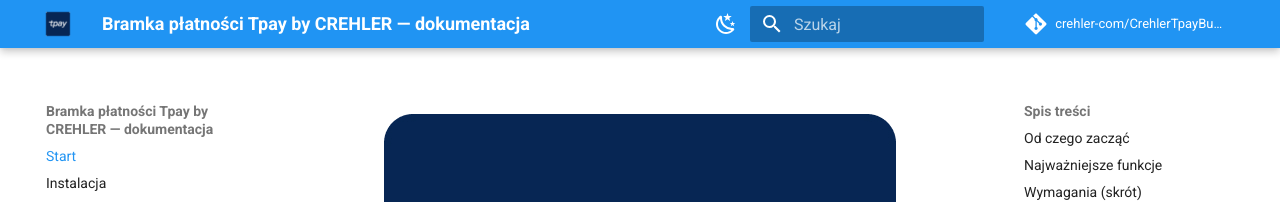
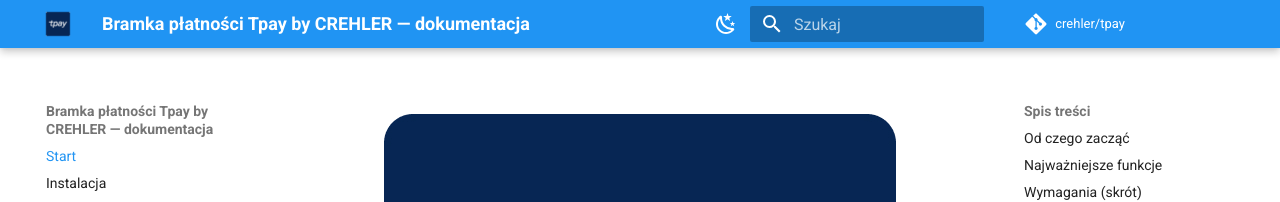
Before and after one commit to crehler/tpay, an MkDocs documentation site: the page built from docs/index.md, in a window 1280 px wide. Shown: the top 202 px of the page. Built offline with MkDocs 1.6.1 and Material for MkDocs 9.7.7, drawn with Linux system fonts in a browser that asks for light colours; comment, search, counter and statistics services are not loaded; part of the change alters nothing that is shown.

Commit message:
Release 6.0.1
Assisted-by: CREON

X-Mirror-Snapshot: 1

```diff
--- a/composer.json
+++ b/composer.json
@@ -3,7 +3,7 @@
     "description": "Tpay Payment Gateway for Shopware 6",
     "type": "shopware-platform-plugin",
     "license": "proprietary",
-    "version": "6.0.0",
+    "version": "6.0.1",
     "authors": [
         {
             "name": "Crehler Sp. z o. o.",
--- a/mkdocs.yml
+++ b/mkdocs.yml
@@ -1,13 +1,11 @@
 site_name: Bramka płatności Tpay by CREHLER — dokumentacja
 site_description: Integracja bramki płatniczej Tpay ze sklepem Shopware 6 (by CREHLER).
 site_author: Crehler Sp. z o.o.
-# Faza 2 (mirror publiczny): ustaw na docelowy adres Pages, np.
-# site_url: https://crehler.github.io/tpay/
+site_url: https://crehler.github.io/tpay/
 
-# Repozytorium źródłowe (faza 1). W fazie 2 zmień na publiczne crehler/tpay.
-repo_url: https://github.com/crehler-com/CrehlerTpayBundle
-repo_name: crehler-com/CrehlerTpayBundle
-edit_uri: edit/master/docs/
+# Publiczny mirror produkcyjny.
+repo_url: https://github.com/crehler/tpay
+repo_name: crehler/tpay
 
 docs_dir: docs
 
```
Also changed, not shown: 6 other files.
